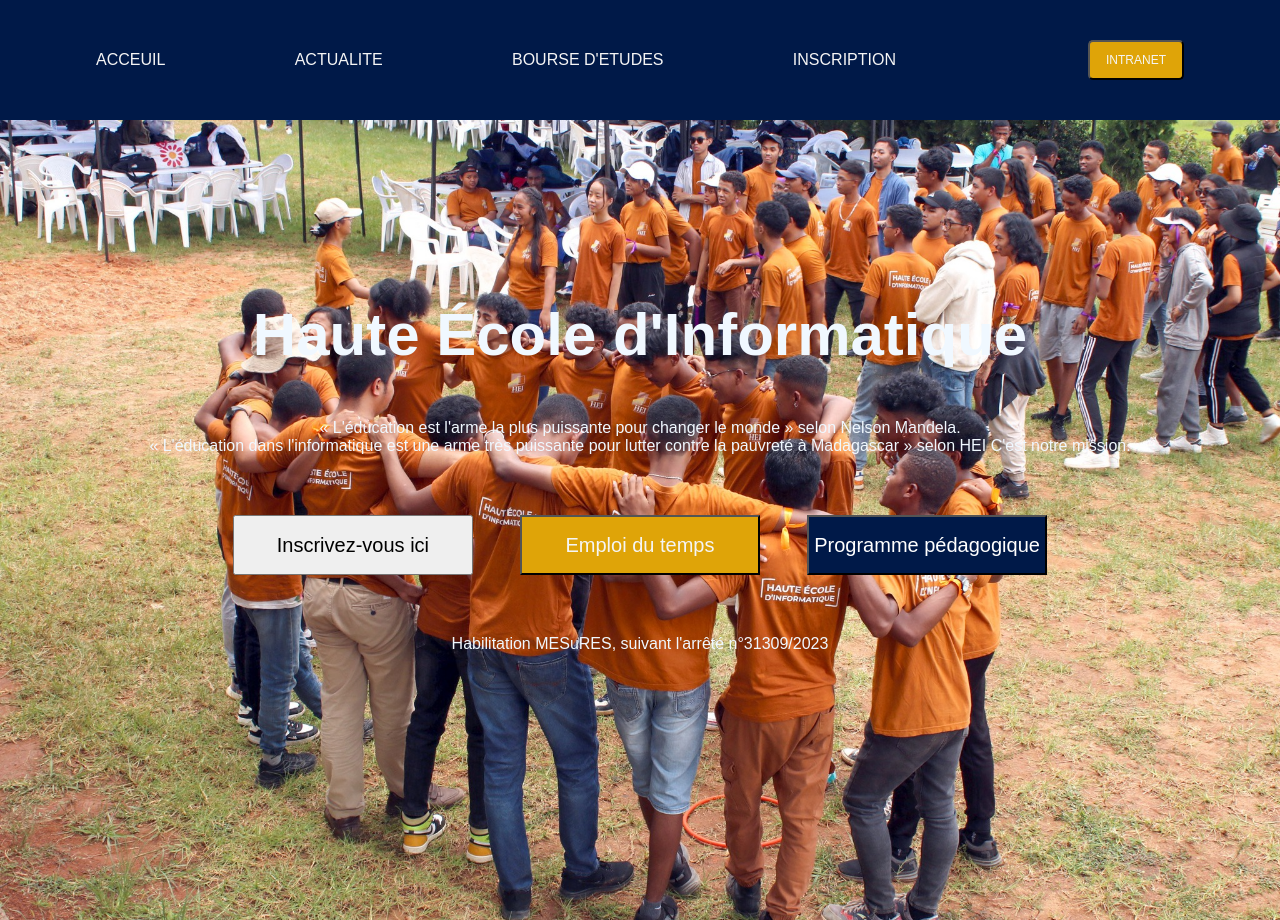
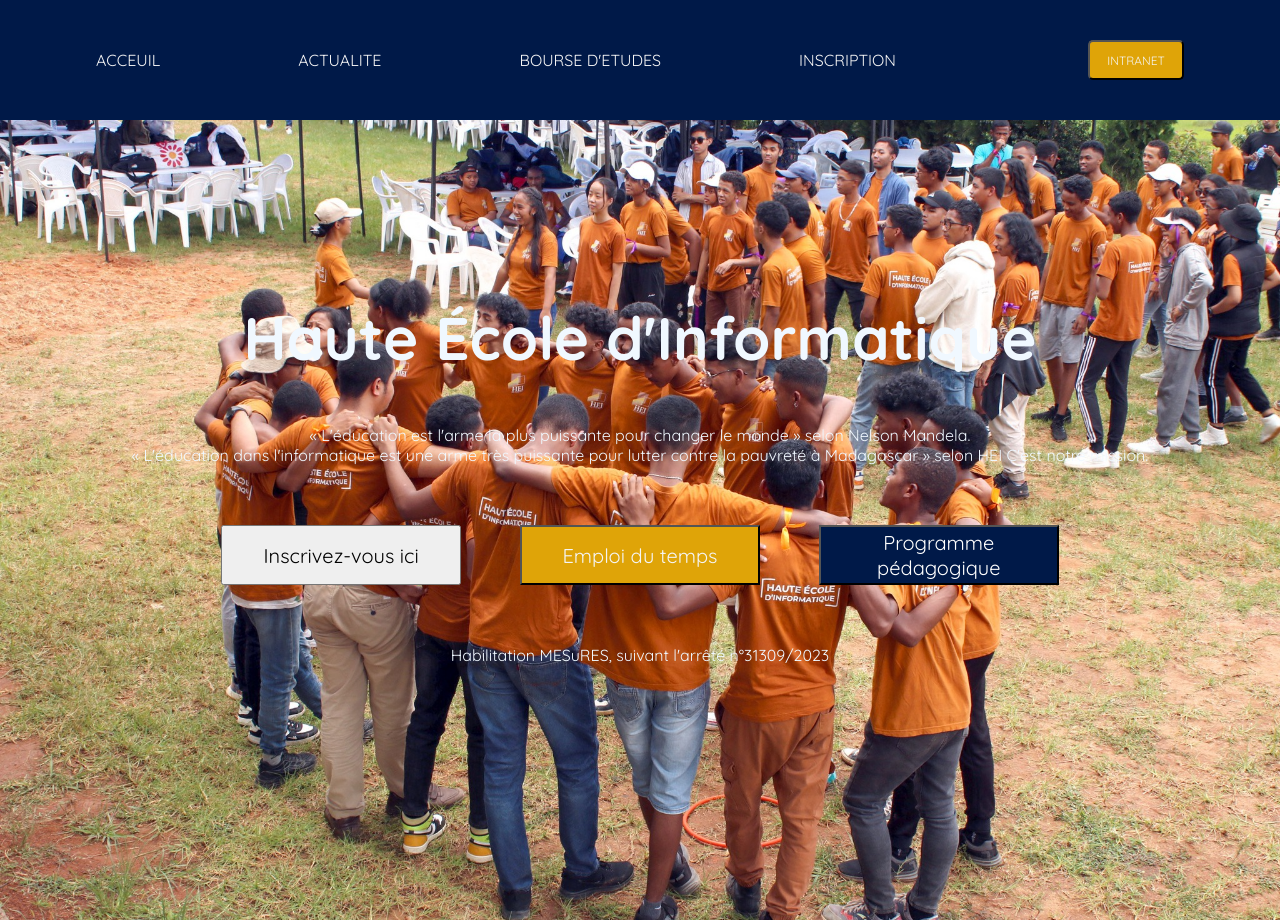
Before and after one commit to Bradon614/HEI_page, a React (Vite) app: page / in a window 1280 px wide. Built offline with nearby package versions, Linux system fonts and the light colour scheme.

Commit message:
ajout de tailwind dans le projet

```diff
--- a/package.json
+++ b/package.json
@@ -18,10 +18,13 @@
     "@types/react": "^19.1.8",
     "@types/react-dom": "^19.1.6",
     "@vitejs/plugin-react": "^4.6.0",
+    "autoprefixer": "^10.4.21",
     "eslint": "^9.30.1",
     "eslint-plugin-react-hooks": "^5.2.0",
     "eslint-plugin-react-refresh": "^0.4.20",
     "globals": "^16.3.0",
+    "postcss": "^8.5.6",
+    "tailwindcss": "^4.1.11",
     "vite": "^7.0.3"
   }
 }
--- a/src/index.css
+++ b/src/index.css
@@ -1,4 +1,7 @@
-
+@tailwind base;
+@tailwind components;
+@tailwind utilities;
+@import url('https://fonts.googleapis.com/css2?family=Quicksand:wght@300;400;500;600;700&display=swap');
 *{
   margin: 0;
   padding: 0;
```
Also changed, not shown: 1 other file (tests, documents, lock files or other folders).
